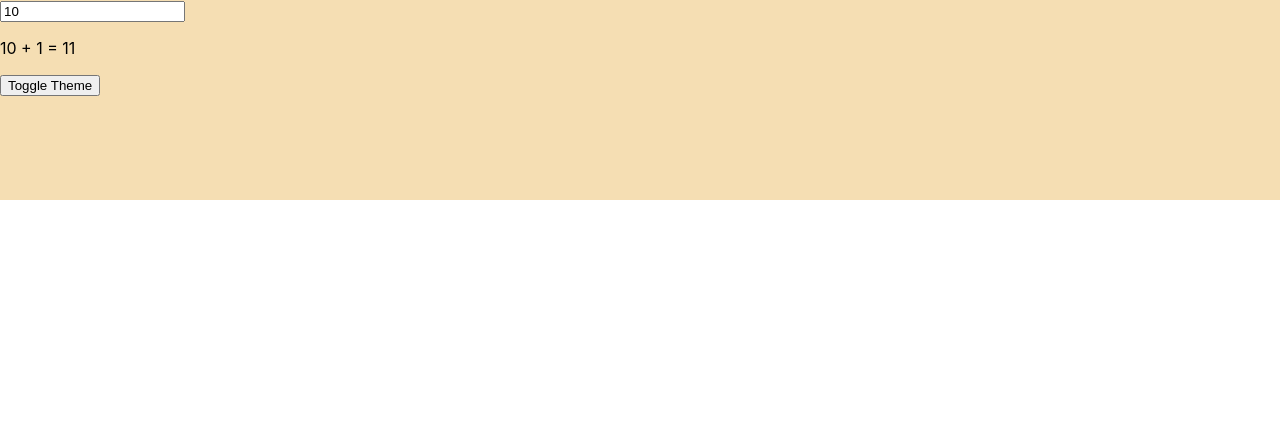
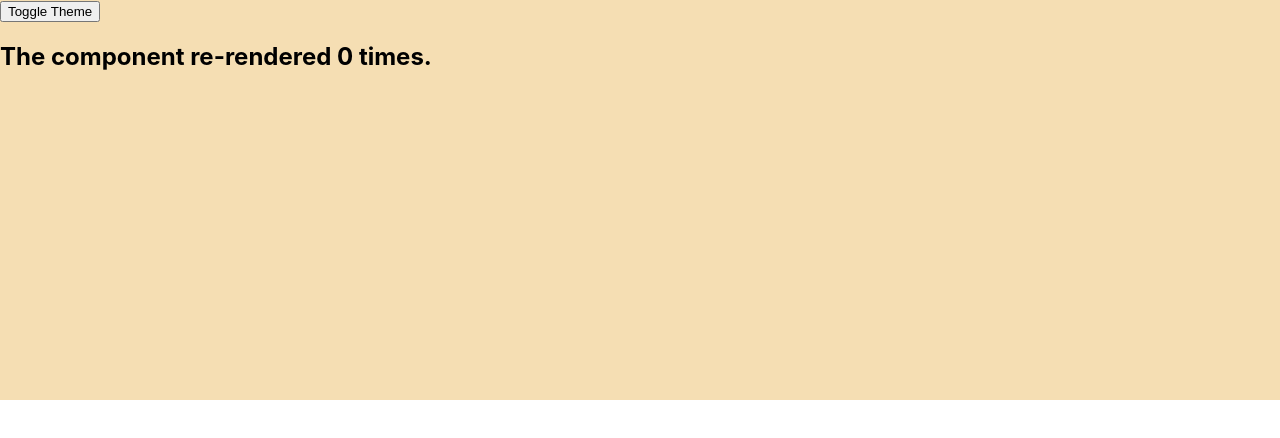
Before and after one commit to brebecaS/more_hooks_exemples, a React (Create React App) app: page / in a window 1280 px wide. Shown: the top 438 px of the page. Built offline with nearby package versions, Linux system fonts and the light colour scheme.

Commit message:
useRef ex 2

```diff
--- a/src/App.js
+++ b/src/App.js
@@ -1,13 +1,12 @@
 import ComponentaParinte from "./exemple/useContextExemple/ComponentaParinte";
-import RefComponent1 from "./exemple/useRefExemple/RefComponent1";
-import RefComponent0 from "./exemple/useRefExemple/RefComponent0";
-import RefComponent2 from "./exemple/useRefExemple/RefComponent2";
 import Example2 from "./exemple/useMemoExample/Example2";
 // import EvenimenintCaritabil from "./hoc/EvenimentCaritabil";
 import EvenimentCaritabil from "./custom-hook/EvenimentCaritabil";
 
+import RefExample2 from "./exemple/useRefExemple/Example2";
+
 function App() {
-  return <Example2 />;
+  return <RefExample2 />;
 }
 
 export default App;
--- /dev/null
+++ b/src/exemple/useRefExemple/Example2.js
@@ -0,0 +1,26 @@
+import { useState, useEffect, useRef } from "react";
+
+const Example2 = () => {
+  const [isDarkTheme, setIsDarkTheme] = useState(false);
+  const countRerendersRef = useRef(0);
+
+  useEffect(() => {
+    countRerendersRef.current++;
+  });
+
+  return (
+    <div
+      style={{
+        backgroundColor: isDarkTheme === true ? "black" : "wheat",
+        color: isDarkTheme === true ? "wheat" : "black",
+        height: 400,
+      }}
+    >
+      <button onClick={() => setIsDarkTheme(!isDarkTheme)}>Toggle Theme</button>
+
+      <h2>The component re-rendered {countRerendersRef.current} times.</h2>
+    </div>
+  );
+};
+
+export default Example2;
```
Also changed, not shown: src/exemple/useRefExemple/Example1.js (added, +25 -0 lines).
